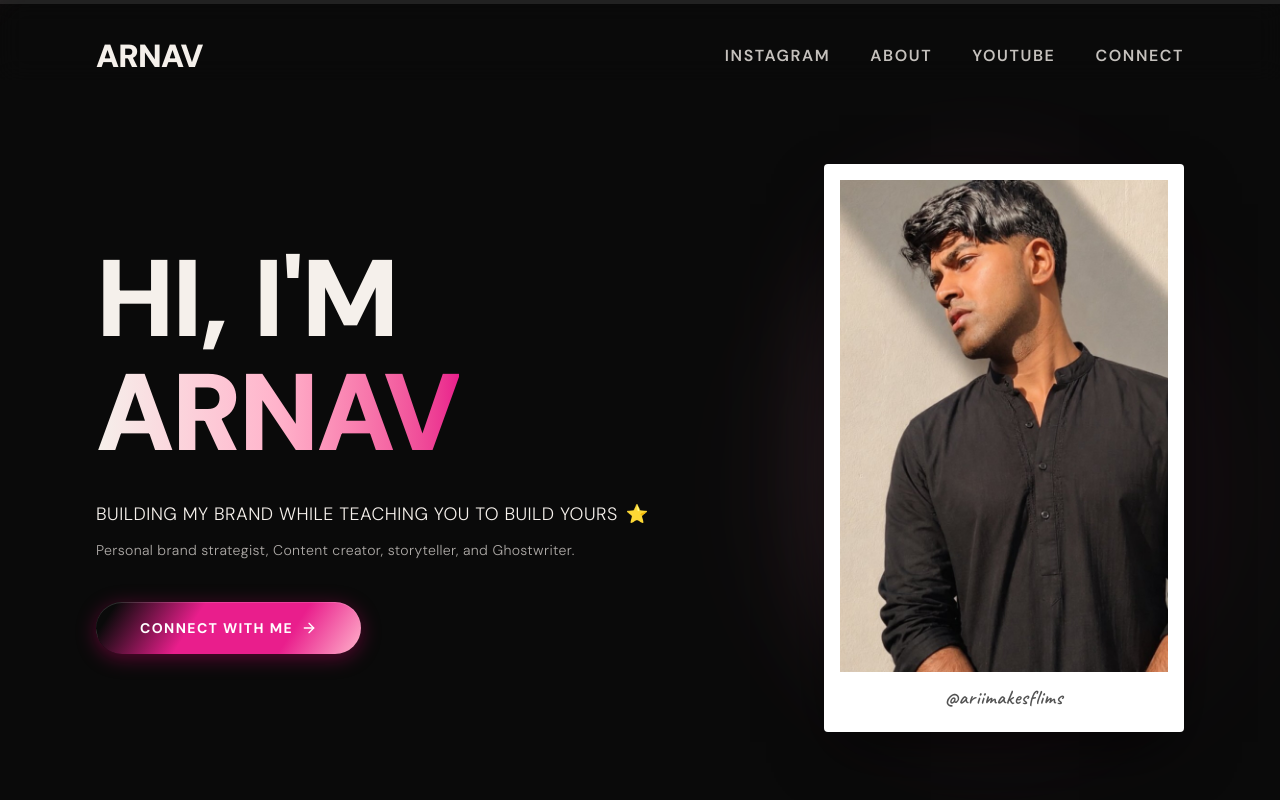
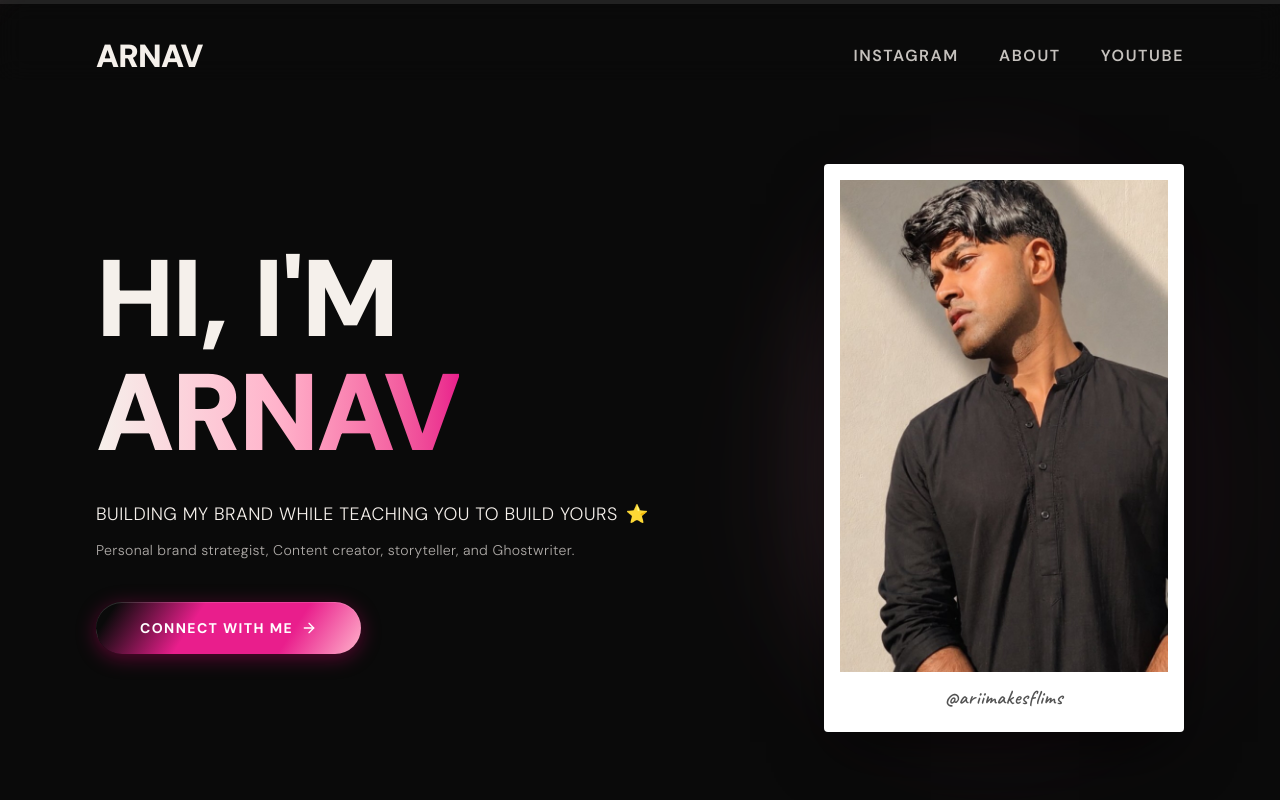
Before and after one commit to evanbose7/kamna-portfolio, a React (Vite) app: page / in a window 1280 px wide. Shown: the top 800 px of the page. Built offline with nearby package versions, Linux system fonts and the light colour scheme; a web font is replaced by a local one.

Commit message:
remove-testimonials-and-connect-with-me-sections

```diff
--- a/src/App.jsx
+++ b/src/App.jsx
@@ -11,8 +11,6 @@ import AboutSection from './components/AboutSection';
 import BrandCollaborationsSection from './components/BrandCollaborationsSection';
 import YouTubeSection from './components/YouTubeSection';
 import PdfModal from './components/PdfModal';
-import TestimonialsSection from './components/TestimonialsSection';
-import ConnectSection from './components/ConnectSection';
 import Footer from './components/Footer';
 
 export default function App() {
@@ -72,12 +70,6 @@ export default function App() {
       {/* 🍿 Netflix-Style YouTube Video Showcase Section */}
       <YouTubeSection />
 
-      {/* Testimonials Carousel Section */}
-      <TestimonialsSection />
-
-      {/* Connect & Service Offerings Section */}
-      <ConnectSection />
-
       {/* Footer */}
       <Footer />
 
--- a/src/components/Footer.jsx
+++ b/src/components/Footer.jsx
@@ -24,7 +24,7 @@ export default function Footer() {
             <p className="text-xs uppercase tracking-widest text-[#F5F0EB]/30 mb-1 font-bold">
               Navigate
             </p>
-            {['Instagram', 'About', 'YouTube', 'Connect'].map((item) => (
+            {['Instagram', 'About', 'YouTube'].map((item) => (
               <a
                 key={item}
                 href={`#${item.toLowerCase() === 'instagram' ? 'insta' : item.toLowerCase()}`}
--- a/src/components/Navbar.jsx
+++ b/src/components/Navbar.jsx
@@ -8,7 +8,6 @@ export default function Navbar() {
     { name: 'Instagram', href: '#insta' },
     { name: 'About', href: '#about' },
     { name: 'YouTube', href: '#youtube' },
-    { name: 'Connect', href: '#connect' },
   ];
 
   return (
```
